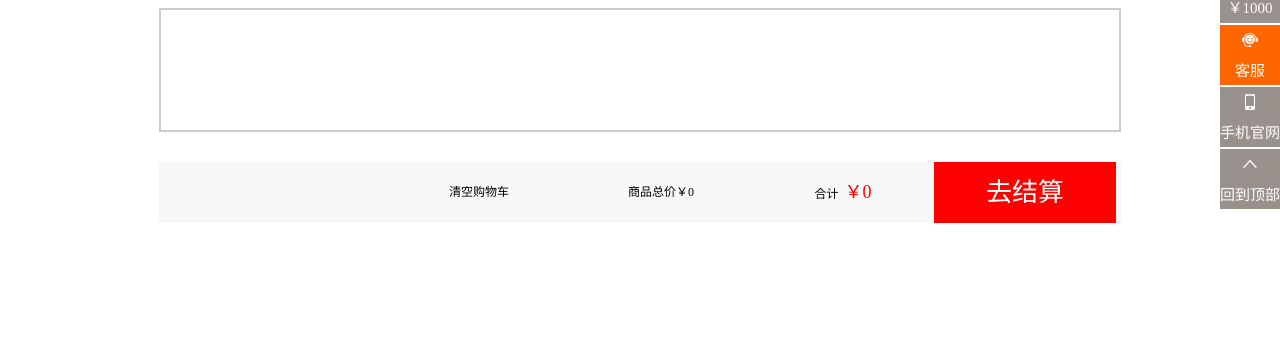
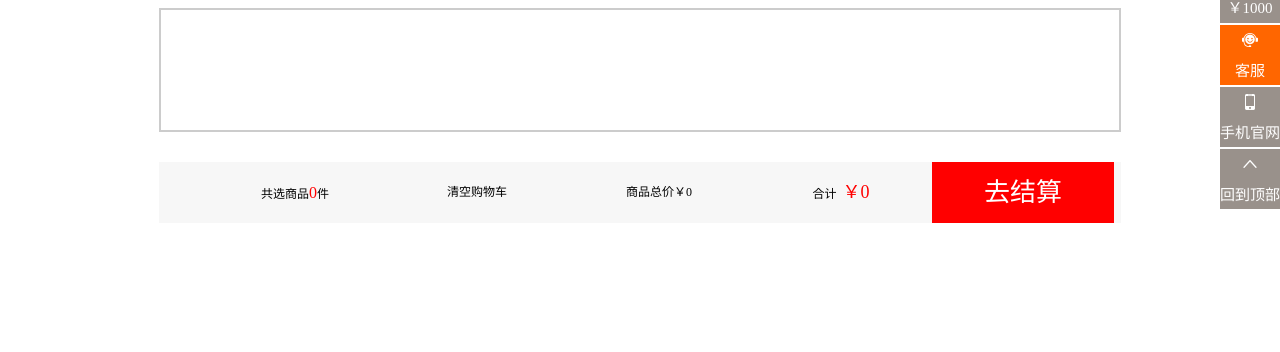
Before and after one commit to chenkailei/kinhom, a PHP site: page /html/shopcarts.html in a window 1280 px wide. Shown: the part 315-667 px from the top of the page. Run offline with PHP 8.4, Linux system fonts and the light colour scheme; some libraries are stand-ins or nearby versions.

Commit message:
购物车改善

```diff
--- a/html/index.html
+++ b/html/index.html
@@ -36,8 +36,8 @@
                 </form>
             </div>
             <!-- 注册登录 -->
-            <a href="http://localhost/kinhom/html/login.html" class="login">登录</a>
-            <a href="http://localhost/kinhom/html/sign.html" class="sign">注册</a>
+            <a href="../html/sign.html" class="login">登录</a>
+            <a href="../html/login.html" class="sign">注册</a>
             <a class="name"></a>
             <a href="http://localhost/kinhom/html/index.html" class="out">退出</a>
             <!-- 注册登录 -->
--- a/html/liebiao.html
+++ b/html/liebiao.html
@@ -319,7 +319,7 @@
                             </div>
                         </div>
                         <ul class="navlist">
-                                <li><a class="liactive" href="">首页</a></li>
+                                <li><a class="liactive" href="../html/index.html">首页</a></li>
                                 <li><a href="">住宅专场</a</li>
                                 <li><a href="">办公专场</a></li>
                                 <li><a href="">体验馆</a></li>
--- a/html/shopcarts.html
+++ b/html/shopcarts.html
@@ -321,6 +321,7 @@
                 <div class="carts">
                 </div>
                 <div class="givem">
+                    <p>共选商品<span class="addnum">0</span>件</p>
                     <p class="qk">清空购物车</p>
                     <p>商品总价<span id="addpri">￥0</span> </p>
                     <p>合计&nbsp;&nbsp;<span class="addpri" style="color:red;font-size: 18px">￥0</span></p>
--- a/javascripts/shopcarts.js
+++ b/javascripts/shopcarts.js
@@ -123,6 +123,7 @@ $(window).on("load",()=>{
     var urlarr = [];
     var html = "";
     var num = 0;
+    var hnum = 0;
     var numarr = [];
     var addpri = 0;
     // console.log(arr);
@@ -154,6 +155,9 @@ $(window).on("load",()=>{
           success:function(res){
             // console.log(res);
             // console.log(num);
+            // var henum = num;
+            hnum +=num;
+            // console.log(hnum);
             html = `<div class="car">
                         <ul class="carxx">
                             <li style="width:204px;">
@@ -176,6 +180,7 @@ $(window).on("load",()=>{
             // console.log(res.price.replace(/[^0-9,.]/ig,""));
             $(".addpri").html("￥"+addpri.toFixed(2));
             $("#addpri").html("￥"+addpri.toFixed(2));
+            $(".addnum").html(hnum);
           }
         })
 
--- a/style/shopcarts.css
+++ b/style/shopcarts.css
@@ -73,13 +73,17 @@ img{
     margin-top: 30px;
     background: #f7f7f7;
     font-size: 12px;
-    padding: 0 5px 0 229px;
+    padding: 0 5px 0 45px;
 }
 .givem p{
     width: 182px;
     line-height: 61px;
     height: 61px;
     text-align: center;
+}
+.addnum{
+    color: red;
+    font-size: 16px;
 }
 .jiesuan{
     background: red;
```
